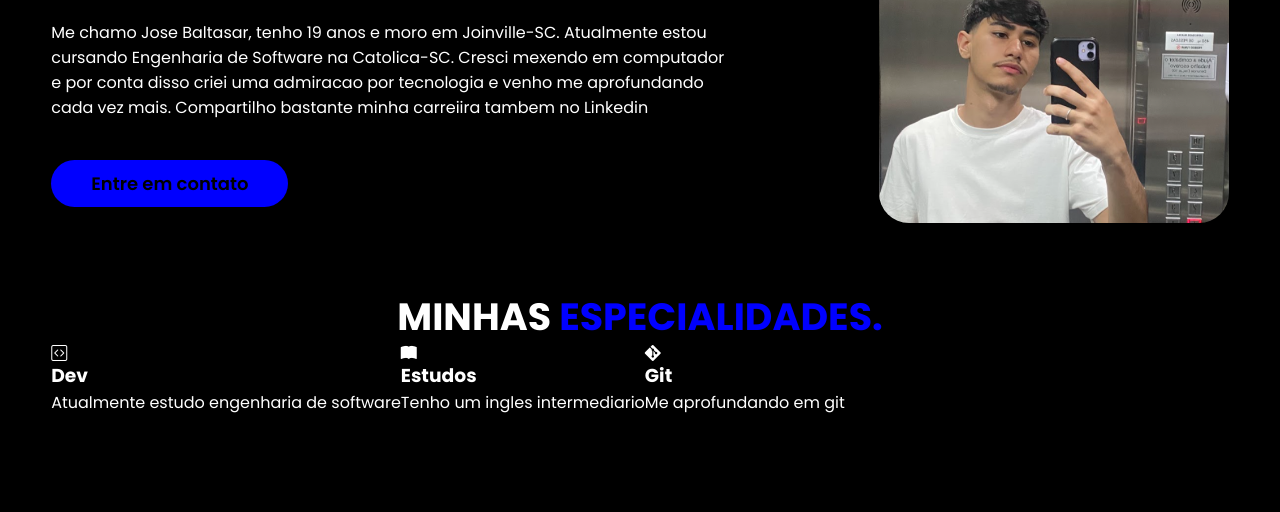
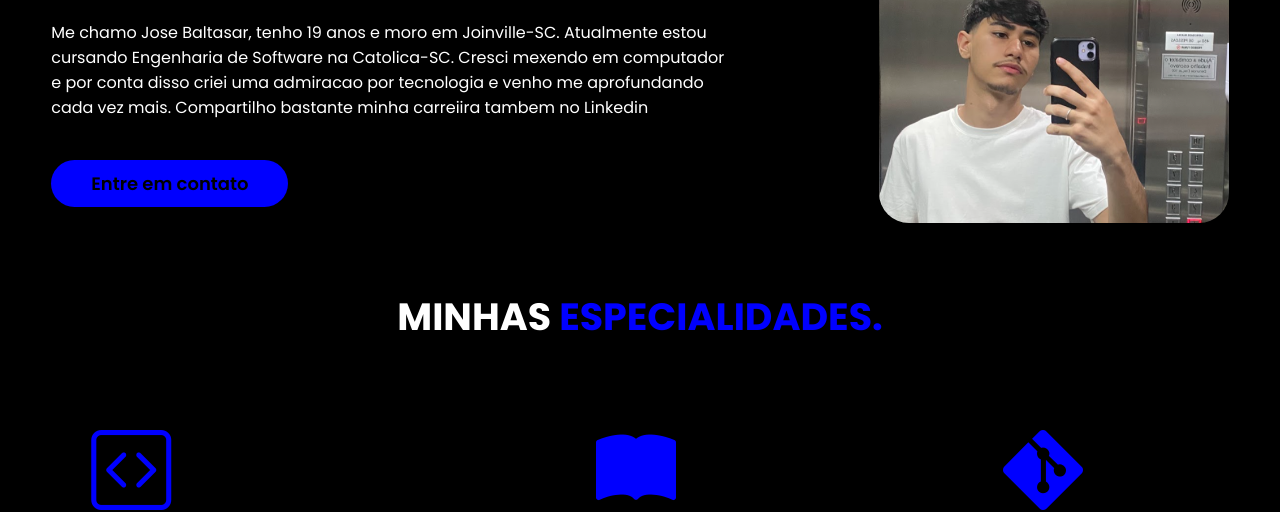
Before and after one commit to baltacodes/siteportfolio, a plain HTML site: page index.html in a window 1280 px wide. Shown: the part 445-957 px from the top of the page. Before the commit the page ends 900 px from the top, so only its background shows below. Drawn offline with nearby package versions, Linux system fonts and the light colour scheme.

Commit message:
Borda e espacamento das especialidades

```diff
--- a/style.css
+++ b/style.css
@@ -127,6 +127,30 @@ section.especialidades{
     padding: 40px  4%;
 }
 
+section.especialidades .flex{
+    gap: 100px;
+}
+
 .especialidades .especialidades-box{
     color: white;
+    padding: 40px;
+    margin-top: 45px;
+    border-radius:  25px;
+    cursor: pointer;
+    transition: .2s;
 }
+
+.especialidades .especialidades-box:hover{
+    transform:  scale(1.05);
+    box-shadow: 0 0 8px rgba(255, 255, 255, 0.473);
+}
+
+.especialidades .especialidades-box i{
+    font-size: 80px;
+    color:  blue;
+}
+
+.especialidades .especialidades-box h3{
+    font-size: 28px;
+    margin: 15px 0;
+}
```
